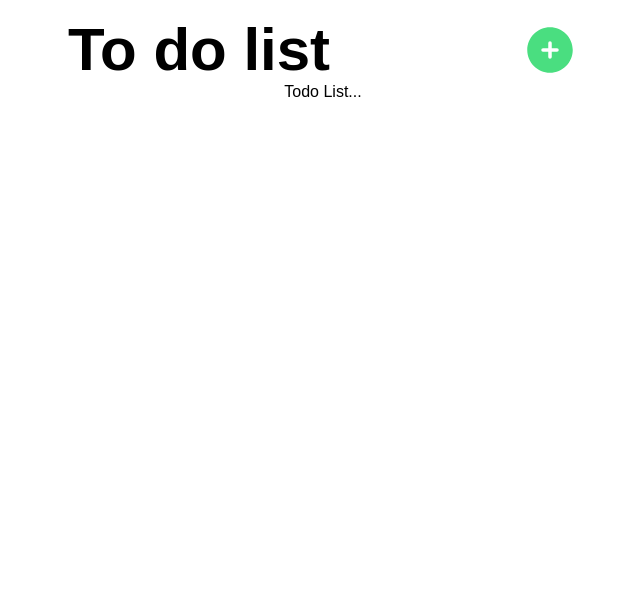
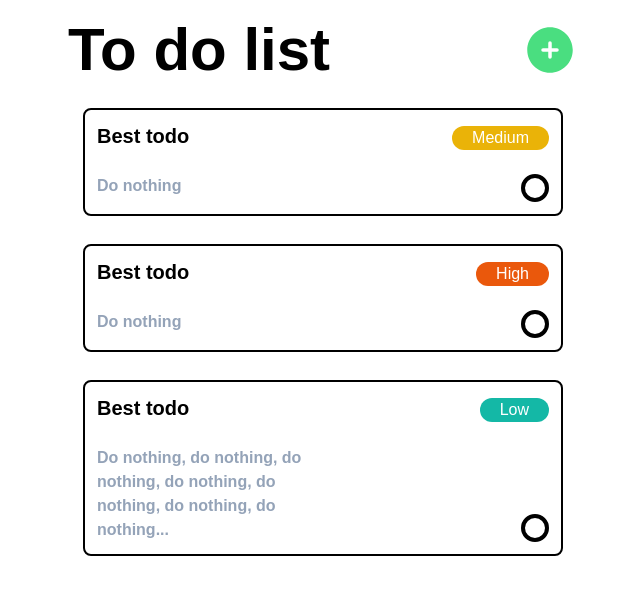
Before and after one commit to Balazs14-hun/todo-app, a Vue app: page / in a window 1280 px wide. Both pictures are taken after a click on the icon 867 px from the left and 50 px from the top of the page. Shown: the top 594 px of the page, without its empty margins (317-957 px from the left). Built offline with nearby package versions, Linux system fonts and the light colour scheme.

Commit message:
ITL 13  make the todo list look

```diff
--- a/src/App.vue
+++ b/src/App.vue
@@ -1,7 +1,10 @@
 <template>
   <div class="flex flex-col items-center pt-5">
     <HeaderComponent @create-todo="createTodo" />
-    <TodoList v-if="todos.length" />
+    <TodoList
+      v-if="todos.length"
+      :todos="todos"
+    />
     <BaseNoTodo v-else />
   </div>
 </template>
@@ -17,10 +20,25 @@ const todos = ref<Todo[]>([])
 
 function createTodo() {
   todos.value.unshift({
-    id: 1,
+    id: Math.random(),
+    title: 'Best todo',
+    description:
+      'Do nothing, do nothing, do nothing, do nothing, do nothing, do nothing, do nothing...',
+    priority: 'Low',
+    done: false
+  })
+  todos.value.unshift({
+    id: Math.random(),
     title: 'Best todo',
     description: 'Do nothing',
-    priority: 'high',
+    priority: 'High',
+    done: false
+  })
+  todos.value.unshift({
+    id: Math.random(),
+    title: 'Best todo',
+    description: 'Do nothing',
+    priority: 'Medium',
     done: false
   })
 }
--- a/src/components/BaseNoTodo.vue
+++ b/src/components/BaseNoTodo.vue
@@ -1,5 +1,5 @@
 <template>
-  <div class="flex flex-col items-center pt-10">
+  <div class="flex flex-col pt-10">
     <img
       class="size-64 sm:size-80"
       src="@/assets/svg/no-todo.svg"
--- /dev/null
+++ b/src/components/BasePriority.vue
@@ -0,0 +1,16 @@
+<template>
+  <p
+    :class="`${bgColor} w-fit place-self-end rounded-2xl px-4 text-sm text-white sm:px-5 sm:text-base`"
+  >
+    {{ text }}
+  </p>
+</template>
+
+<script setup lang="ts">
+interface Props {
+  text: string
+  bgColor: string
+}
+
+defineProps<Props>()
+</script>
--- /dev/null
+++ b/src/components/TodoCard.vue
@@ -0,0 +1,45 @@
+<template>
+  <div class="grid w-72 grid-cols-2 gap-6 rounded-lg border-2 border-black p-3 sm:w-[30rem]">
+    <h1 class="text-lg font-bold sm:text-xl">{{ todo.title }}</h1>
+    <BasePriority
+      v-if="todo.priority === 'High'"
+      :text="todo.priority"
+      :bg-color="'bg-orange-600'"
+    />
+    <BasePriority
+      v-else-if="todo.priority === 'Medium'"
+      :text="todo.priority"
+      :bg-color="'bg-yellow-500'"
+    />
+    <BasePriority
+      v-else
+      :text="todo.priority"
+      :bg-color="'bg-teal-500'"
+    />
+    <p class="text-xs font-semibold text-slate-400 sm:text-base">{{ todo.description }}</p>
+    <label class="relative cursor-pointer place-self-end">
+      <input
+        class="peer sr-only"
+        type="checkbox"
+      />
+      <div
+        class="size-5 rounded-full border-4 border-black peer-checked:border-green-500 sm:size-7"
+      ></div>
+      <CheckIcon
+        class="invisible absolute -top-2 size-6 stroke-green-500 stroke-2 opacity-90 peer-checked:visible sm:size-8"
+      />
+    </label>
+  </div>
+</template>
+
+<script setup lang="ts">
+import BasePriority from '@/components/BasePriority.vue'
+import { CheckIcon } from '@heroicons/vue/20/solid'
+import type Todo from '@/types/Todo'
+
+interface Props {
+  todo: Todo
+}
+
+defineProps<Props>()
+</script>
--- a/src/components/TodoList.vue
+++ b/src/components/TodoList.vue
@@ -1,7 +1,19 @@
 <template>
-  <div>
-    <h1>Todo List...</h1>
-  </div>
+  <TodoCard
+    v-for="todo in todos"
+    :key="todo.id"
+    class="mt-7"
+    :todo="todo"
+  />
 </template>
 
-<script setup lang="ts"></script>
+<script setup lang="ts">
+import TodoCard from '@/components/TodoCard.vue'
+import type Todo from '@/types/Todo'
+
+interface Props {
+  todos: Todo[]
+}
+
+defineProps<Props>()
+</script>
--- a/src/types/Todo.ts
+++ b/src/types/Todo.ts
@@ -2,6 +2,6 @@ export default interface Todo {
   id: number
   title: string
   description: string
-  priority: 'low' | 'medium' | 'high'
+  priority: 'Low' | 'Medium' | 'High'
   done: boolean
 }
```
